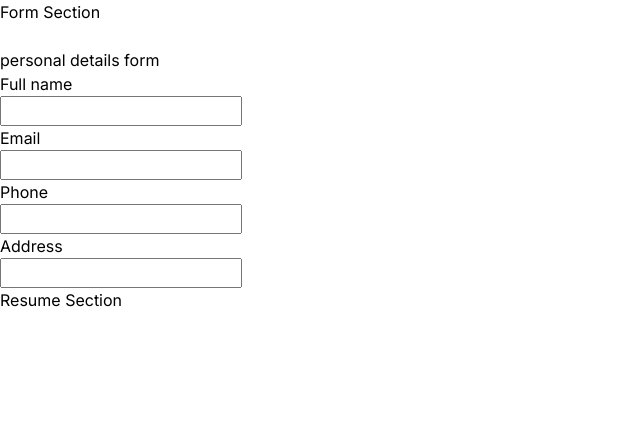
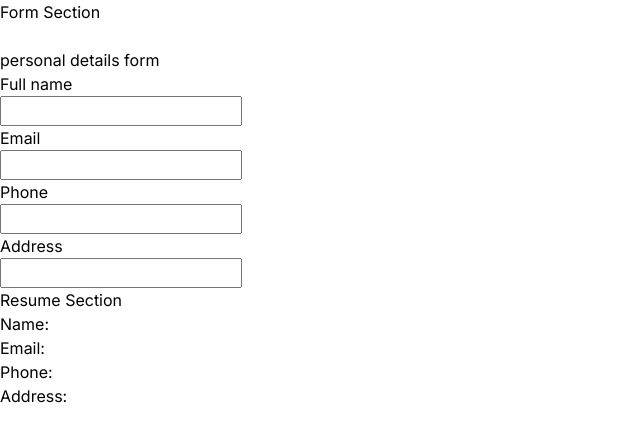
Before and after one commit to krs00/TOP-cv-application, a React (Vite) app: page / in a window 1280 px wide. Shown: the top 442 px of the page, without its empty margins (0-640 px from the left). Built offline with nearby package versions, Linux system fonts and the light colour scheme.

Commit message:
add form sections to global form data object

```diff
--- a/src/App.jsx
+++ b/src/App.jsx
@@ -9,10 +9,24 @@ function App() {
 
   // global object for form personal data
   const [formData, setFormData] = useState({
+    // personal section
     name: '',
     email: '',
     phone: '',
-    address: ''
+    address: '',
+    // education section
+    school: '',
+    degree: '',
+    eduStart: '',
+    eduEnd: '',
+    eduLocation: '',
+    // experience section
+    company: '',
+    title: '',
+    expStart: '',
+    expEnd: '',
+    expLocation: '',
+    description: ''
   })
 
   function handleInputsChange(e) {
@@ -33,10 +47,10 @@ function App() {
     <>
     <FormSection handleInputsChange={handleInputsChange} />
     <ResumeSection formData={formData} />
-    <p>{formData.name}</p>
-    <p>{formData.email}</p>
-    <p>{formData.phone}</p>
-    <p>{formData.address}</p>
+    <p>Name: {formData.name}</p>
+    <p>Email: {formData.email}</p>
+    <p>Phone: {formData.phone}</p>
+    <p>Address: {formData.address}</p>
     {console.log(formData)}
     </>
   )
```
